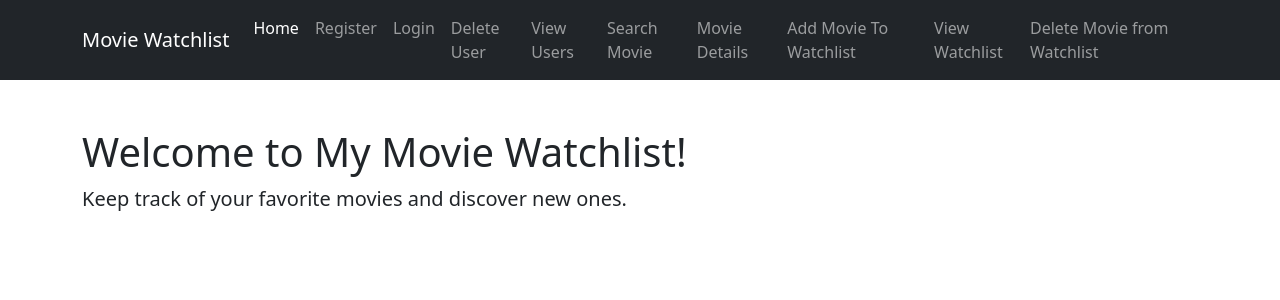
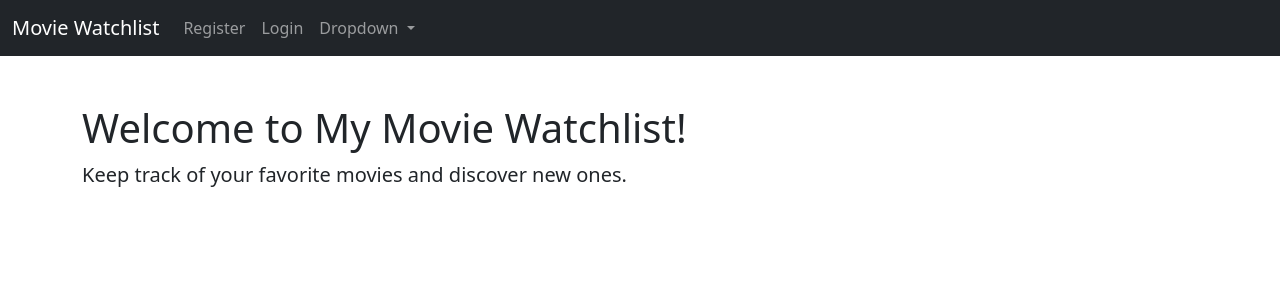
Before and after one commit to Nand1904/Movie-Watchlist, a Django app: template movie_watchlist/templates/home.html in a window 1280 px wide. Shown: the top 300 px of the page. Run offline with Django 3.2, Linux system fonts and the light colour scheme; the template is opened without the code that fills it, so the values that code supplies are empty.

Commit message:
NavBar Update

```diff
--- a/movie_watchlist/templates/navbar.html
+++ b/movie_watchlist/templates/navbar.html
@@ -8,46 +8,55 @@
         integrity="sha384-QWTKZyjpPEjISv5WaRU9OFeRpok6YctnYmDr5pNlyT2bRjXh0JMhjY6hW+ALEwIH" crossorigin="anonymous">
     <title>Home Page</title>
 </head>
+
 <body>
     <nav class="navbar navbar-expand-lg navbar-dark bg-dark">
-        <div class="container">
+        <div class="container-fluid">
             <a class="navbar-brand" href="/">Movie Watchlist</a>
-            <button class="navbar-toggler" type="button" data-bs-toggle="collapse" data-bs-target="#navbarNav"
-                aria-controls="navbarNav" aria-expanded="false" aria-label="Toggle navigation">
+            <button class="navbar-toggler" type="button" data-bs-toggle="collapse"
+                data-bs-target="#navbarSupportedContent" aria-controls="navbarSupportedContent" aria-expanded="false"
+                aria-label="Toggle navigation">
                 <span class="navbar-toggler-icon"></span>
             </button>
-            <div class="collapse navbar-collapse" id="navbarNav">
+            <div class="collapse navbar-collapse" id="navbarSupportedContent">
                 <ul class="navbar-nav ml-auto">
-                    <li class="nav-item">
-                        <a class="nav-link active" href="/">Home</a>
-                    </li>
                     <li class="nav-item">
                         <a class="nav-link" href="{% url 'register' %}">Register</a>
                     </li>
                     <li class="nav-item">
                         <a class="nav-link" href="{% url 'login' %}">Login</a>
                     </li>
-                    <li class="nav-item">
-                        <a class="nav-link" href="{% url 'delete_user' %}">Delete User</a>
+                    <li class="nav-item dropdown">
+                        <a class="nav-link dropdown-toggle" href="#" role="button" data-bs-toggle="dropdown"
+                            aria-expanded="false">
+                            Dropdown
+                        </a>
+                        <ul class="dropdown-menu">
+                            <li>
+                                <a class="dropdown-item" href="{% url 'delete_user' %}">Delete User</a>
                             </li>
-                    <li class="nav-item">
-                        <a class="nav-link" href="{% url 'view_all_users' %}">View Users</a>
+                            <li>
+                                <a class="dropdown-item" href="{% url 'view_all_users' %}">View Users</a>
                             </li>
-                    <li class="nav-item">
-                        <a class="nav-link" href="{% url 'search_movies' %}">Search Movie</a>
+                            <li>
+                                <a class="dropdown-item" href="{% url 'search_movies' %}">Search Movie</a>
                             </li>
-                    <li class="nav-item">
-                        <a class="nav-link" href="{% url 'view_movie_details' %}">Movie Details</a>
+                            <li>
+                                <a class="dropdown-item" href="{% url 'view_movie_details' %}">Movie Details</a>
                             </li>
-                    <li class="nav-item">
-                        <a class="nav-link" href="{% url 'add_movie_to_watchlist' %}">Add Movie To Watchlist</a>
+                            <li>
+                                <a class="dropdown-item" href="{% url 'add_movie_to_watchlist' %}">Add Movie To
+                                    Watchlist</a>
                             </li>
-                    <li class="nav-item">
-                        <a class="nav-link" href="{% url 'view_watchlist' %}">View Watchlist</a>
+                            <li>
+                                <a class="dropdown-item" href="{% url 'view_watchlist' %}">View Watchlist</a>
                             </li>
-                    <li class="nav-item">
-                        <a class="nav-link" href="{% url 'remove_movie_from_watchlist' %}">Delete Movie from
+                            <li>
+                                <a class="dropdown-item" href="{% url 'remove_movie_from_watchlist' %}">Delete Movie
+                                    from
                                     Watchlist</a>
+                            </li>
+                        </ul>
                     </li>
                 </ul>
             </div>
--- a/watchlist/database.py
+++ b/watchlist/database.py
@@ -2,7 +2,7 @@ import pyodbc
 import requests
 
 # Connect to SQL Server
-conn = pyodbc.connect('DRIVER={SQL SERVER};SERVER=NAND\SQLEXPRESS;DATABASE=WATCHLIST;')
+conn = pyodbc.connect('DRIVER={SQL SERVER};SERVER=DINI\SQLEXPRESS;DATABASE=WATCHLIST;')
 cursor = conn.cursor()
 
 # API details
```
Lines whose indentation alone changed are shown as unchanged.
